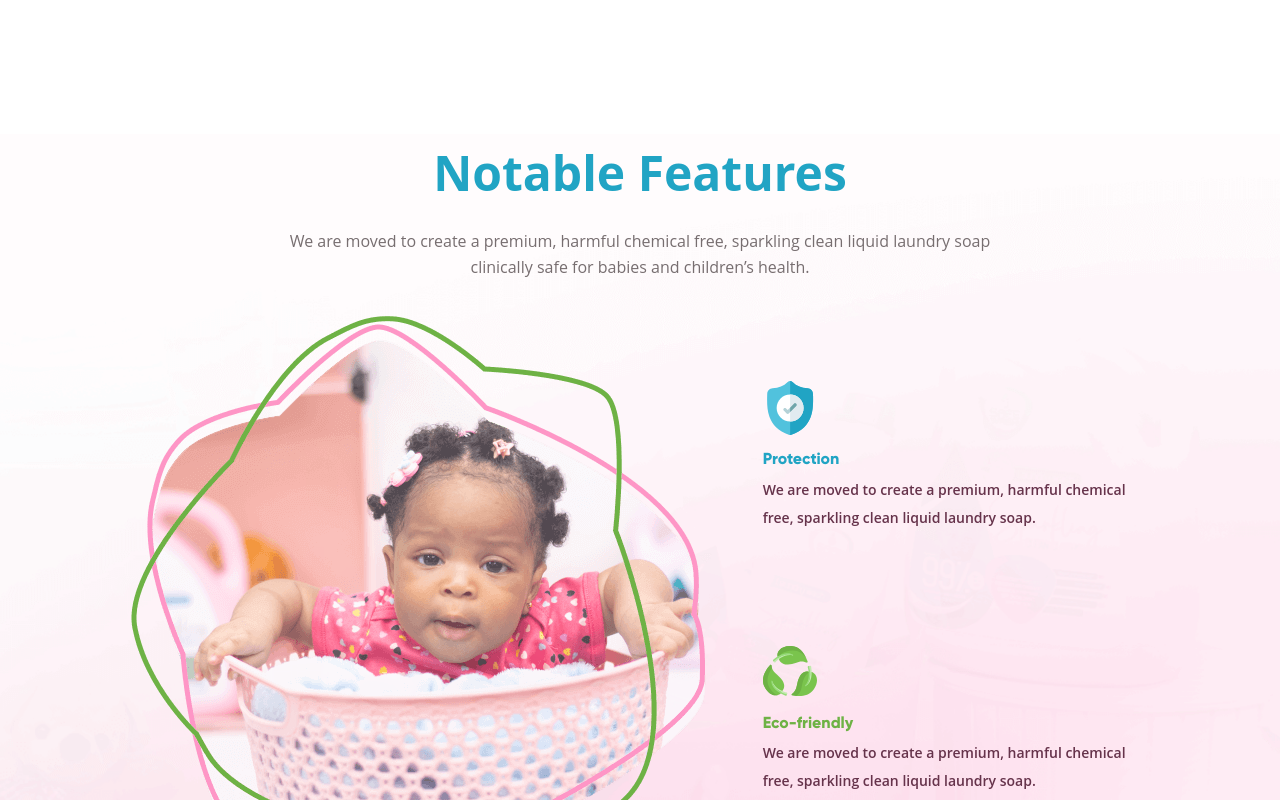
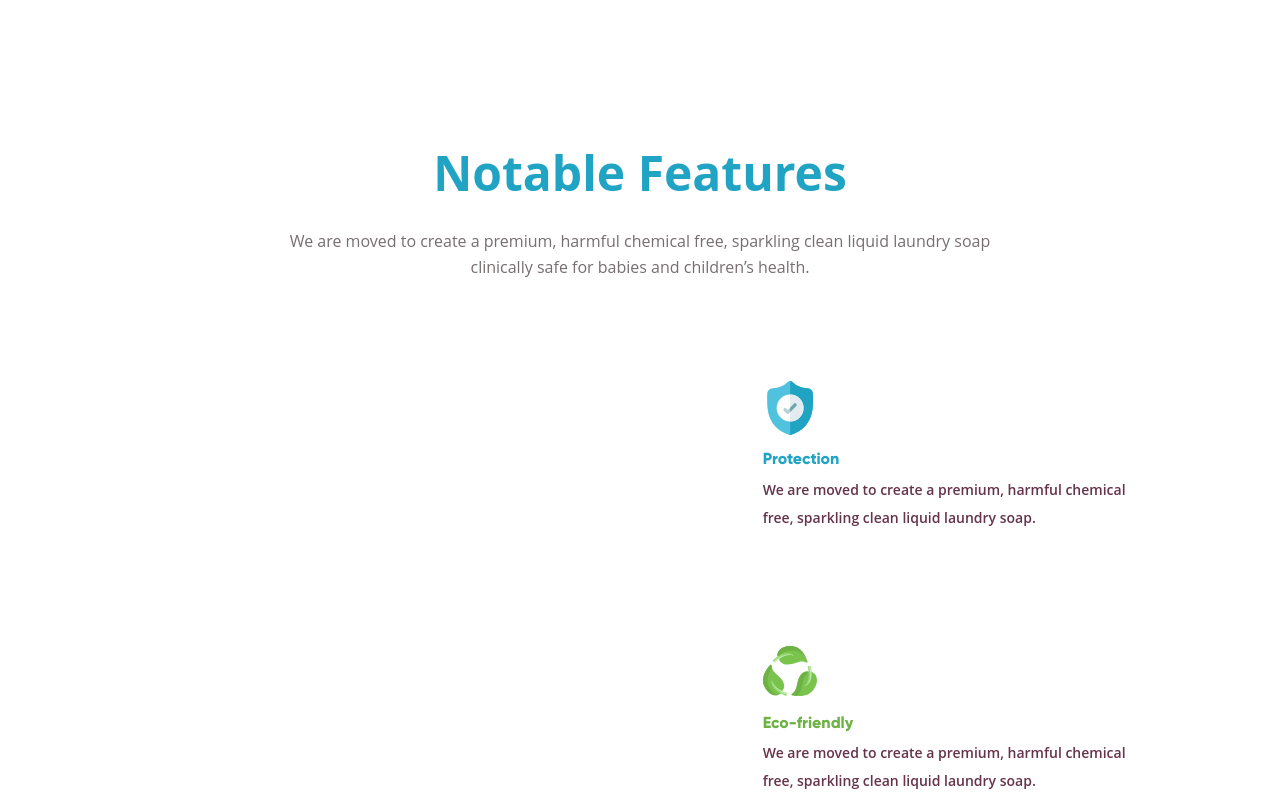
Before and after one commit to mistyjack/safewash, a Next.js app: page / in a window 1280 px wide. Shown: the part 820-1620 px from the top of the page. Built offline with nearby package versions, Linux system fonts and the light colour scheme.

Commit message:
Removed images.

```diff
--- a/src/components/ContactUs.js
+++ b/src/components/ContactUs.js
@@ -12,8 +12,6 @@ const useStyles = makeStyles(theme =>
   createStyles({
     container: {
       padding: theme.spacing("225px", 0),
-      background: "url('/images/reachOutBackground.png') top center no-repeat",
-      backgroundSize: "cover",
       [theme.breakpoints.down("sm")]: {
         textAlign: "center",
         padding: theme.spacing("150px", 0, "45px")
--- a/src/components/NotableFeatures.js
+++ b/src/components/NotableFeatures.js
@@ -11,8 +11,6 @@ import useMediaQuery from "@material-ui/core/useMediaQuery";
 const useStyles = makeStyles(theme =>
   createStyles({
     container: {
-      background: "url('/images/notableFeatures.png') top center no-repeat",
-      backgroundSize: "cover",
       [theme.breakpoints.up("md")]: {
         marginTop: "153px"
       }
```
Also changed, not shown: public/images/notableFeatures.png (deleted), public/images/reachOutBackground.png (deleted).
